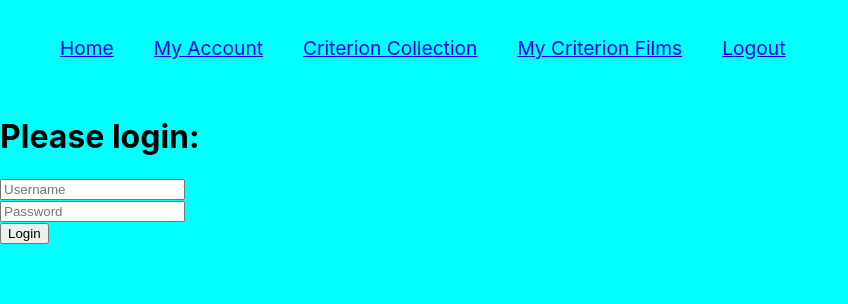
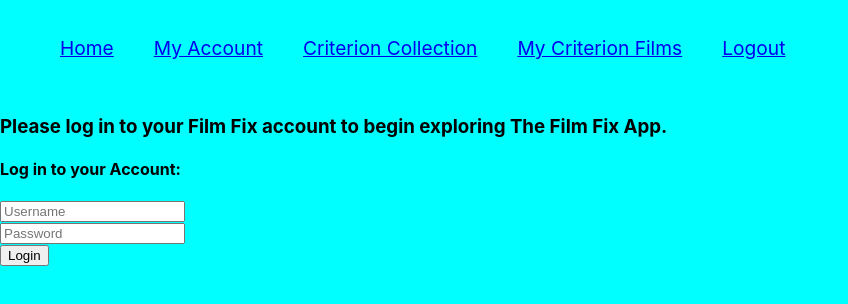
Before and after one commit to jmayheww/thefilmfix-app, a React (Create React App) app: page /myaccount in a window 1280 px wide. Shown: the top 304 px of the page, without its empty margins (0-848 px from the left). Built offline with nearby package versions, Linux system fonts and the light colour scheme; data requests are answered from the project's data file.

Commit message:
change boilerplate text for Home, Login, and Logout components

```diff
--- a/src/Components/Home.js
+++ b/src/Components/Home.js
@@ -2,10 +2,17 @@
 import { Redirect } from "react-router-dom";
 
 function Home({ isLoggedIn }) {
-  if (!isLoggedIn) return <Redirect to="/myaccount" />;
   return (
-    <div>
-      <h1>Welcome back!</h1>
+    <div className="home">
+      {!isLoggedIn ? (
+        <div>
+          <Redirect to="/myaccount" />
+        </div>
+      ) : (
+        <div>
+          <h3>{`Welcome back to The Film Fix App, ${isLoggedIn}. Browse our collection of Criterion films to find your next film fix!`}</h3>
+        </div>
+      )}
     </div>
   );
 }
--- a/src/Components/LogIn.js
+++ b/src/Components/LogIn.js
@@ -31,7 +31,12 @@
 
   return (
     <div>
-      <h1>Please login:</h1>
+      <h3>
+        Please log in to your Film Fix account to begin exploring The Film Fix
+        App.
+      </h3>
+      <h4>Log in to your Account:</h4>
+
       <form onSubmit={handleSubmit}>
         <div>
           <input
--- a/src/Components/Logout.js
+++ b/src/Components/Logout.js
@@ -2,16 +2,20 @@
 import { Redirect } from "react-router-dom";
 
 function Logout({ isLoggedIn, setIsLoggedIn }) {
-  if (!isLoggedIn) return <p>You are not currently logged in.</p>;
-
   function handleLogout() {
     setIsLoggedIn(false);
     console.log(isLoggedIn);
   }
   return (
     <div className="logout">
-      <h1>Please confirm you wish to log out of your account</h1>
-      <button onClick={handleLogout}>Logout</button>
+      {!isLoggedIn ? (
+        <p>You are not currently logged in.</p>
+      ) : (
+        <div>
+          <h1>Please confirm that you wish to log out of your account</h1>
+          <button onClick={handleLogout}>Logout</button>
+        </div>
+      )}
     </div>
   );
 }
```
